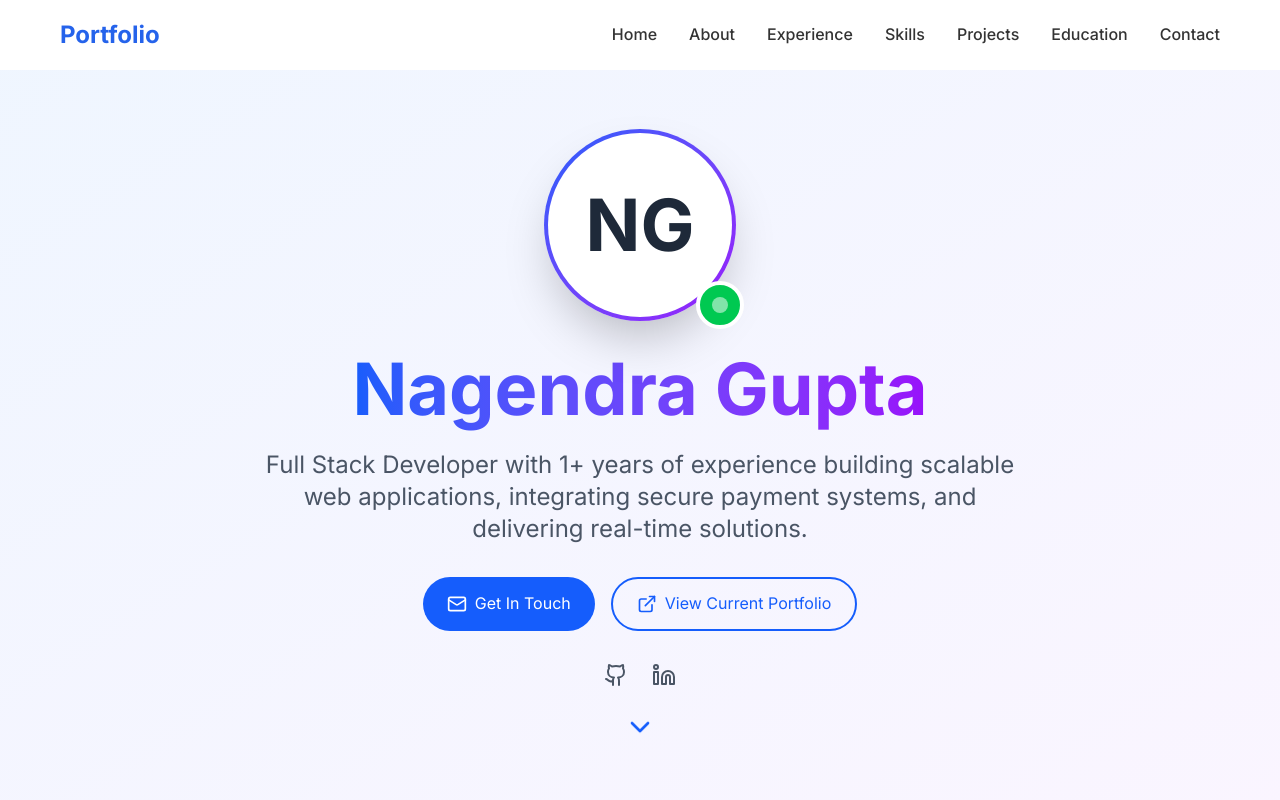
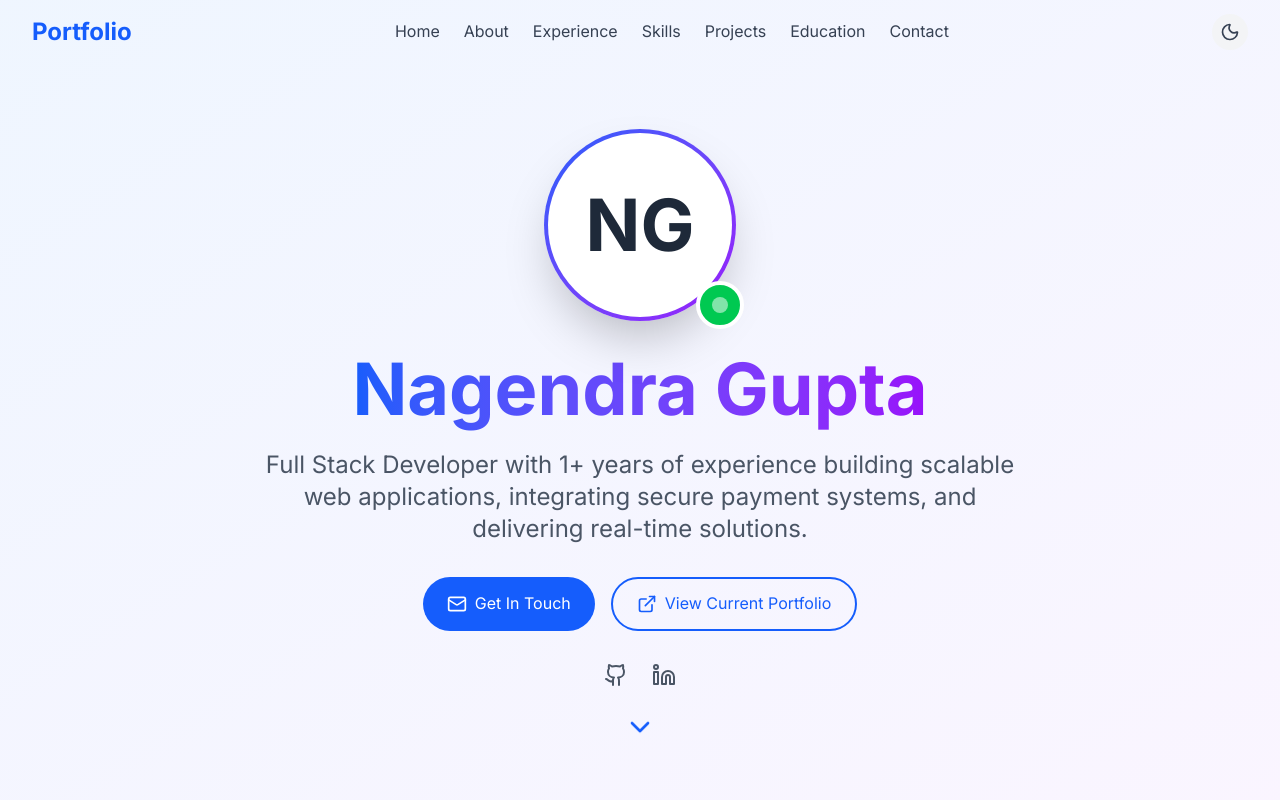
Before and after one commit to Nagendra1311/Portfolio, a React (Vite) app: page / in a window 1280 px wide. Shown: the top 800 px of the page. Built offline with nearby package versions, Linux system fonts and the light colour scheme.

Commit message:
add theme

```diff
--- a/src/App.jsx
+++ b/src/App.jsx
@@ -1,4 +1,4 @@
-import React from 'react'
+import React, { useState } from 'react'
 import Header from './components/Header'
 import Hero from './components/Hero'
 import About from './components/About'
@@ -10,17 +10,24 @@ import Experience from './components/Experience'
 import Education from './components/Education'
 
 function App() {
+
+  const [isDarkMode, setIsDarkMode] = useState(false) // new state for theme
+
+  const themeToggle = (data) => {
+    setIsDarkMode(data)
+  }
+
   return (
     <div className="App">
-      <Header />
+      <Header themeToggle={themeToggle} />
       <main>
-        <Hero />
-        <About />
-        <Experience/>
-        <Skills />
-        <Projects />
-        <Education/>
-        <Contact />
+        <Hero isDarkMode={isDarkMode}/>
+        <About isDarkMode={isDarkMode}/>
+        <Experience isDarkMode={isDarkMode}/>
+        <Skills isDarkMode={isDarkMode}/>
+        <Projects isDarkMode={isDarkMode}/>
+        <Education isDarkMode={isDarkMode}/>
+        <Contact isDarkMode={isDarkMode}/>
       </main>
       {/* <Footer /> */}
     </div>
--- a/src/components/Contact.jsx
+++ b/src/components/Contact.jsx
@@ -1,8 +1,7 @@
 import React from "react";
 import { Mail, Linkedin, Phone, Github, ExternalLink } from "lucide-react";
 
-const Contact = ({  }) => {
-  let isDarkMode=false;
+const Contact = ({ isDarkMode }) => {
   return (
     <section
       id="contact"
--- a/src/components/Education.jsx
+++ b/src/components/Education.jsx
@@ -1,8 +1,7 @@
 import React from "react";
 import { GraduationCap, Award } from "lucide-react"; // icons
 
-const Education = () => {
-  let isDarkMode = false;
+const Education = ({isDarkMode}) => {
 
   return (
     <section
--- a/src/components/Experience.jsx
+++ b/src/components/Experience.jsx
@@ -1,7 +1,6 @@
 import React, { useState } from 'react'
 
-const Experience = () => {
-      const [isDarkMode, setIsDarkMode] = useState(false);
+const Experience = ({isDarkMode}) => {
 
     const experience = [
     {
--- a/src/components/Header.jsx
+++ b/src/components/Header.jsx
@@ -1,49 +1,107 @@
 import React, { useState, useEffect } from 'react'
-import './Header.css'
+import { Sun, Moon } from 'lucide-react'
 
-const Header = () => {
+const Header = ({ themeToggle }) => {
   const [isMenuOpen, setIsMenuOpen] = useState(false)
   const [isScrolled, setIsScrolled] = useState(false)
+  const [isDarkMode, setIsDarkMode] = useState(false)
 
+  // Scroll effect
   useEffect(() => {
-    const handleScroll = () => {
-      setIsScrolled(window.scrollY > 50)
-    }
-
+    const handleScroll = () => setIsScrolled(window.scrollY > 50)
     window.addEventListener('scroll', handleScroll)
     return () => window.removeEventListener('scroll', handleScroll)
   }, [])
 
-  const toggleMenu = () => {
-    setIsMenuOpen(!isMenuOpen)
+  const toggleMenu = () => setIsMenuOpen(!isMenuOpen)
+  const closeMenu = () => setIsMenuOpen(false)
+
+  const toggleTheme = () => {
+    setIsDarkMode(!isDarkMode)
+    themeToggle(!isDarkMode)
+    localStorage.setItem('darkMode', !isDarkMode)
   }
 
-  const closeMenu = () => {
-    setIsMenuOpen(false)
-  }
+  // Load theme from localStorage
+  useEffect(() => {
+    const savedTheme = localStorage.getItem('darkMode') === 'true'
+    setIsDarkMode(savedTheme)
+  }, [])
 
   return (
-    <header className={`header ${isScrolled ? 'scrolled' : ''}`}>
-      <div className="container">
-        <nav className="nav">
-          <div className="logo">
+    <header
+      className={`fixed w-full top-0 left-0 z-50 transition-all ${
+        isScrolled
+          ? isDarkMode
+            ? 'bg-gray-900 shadow-lg'
+            : 'bg-white shadow-md'
+          : 'bg-transparent'
+      }`}
+    >
+      <div className="max-w-7xl mx-auto px-4 sm:px-6 lg:px-8">
+        <nav className="flex justify-between items-center h-16">
+          {/* Logo */}
+          <div className="text-2xl font-bold text-blue-600">
             <a href="#home">Portfolio</a>
           </div>
 
-          <ul className={`nav-menu ${isMenuOpen ? 'active' : ''}`}>
-            <li><a href="#home" onClick={closeMenu}>Home</a></li>
-            <li><a href="#about" onClick={closeMenu}>About</a></li>
-            <li><a href="#experience" onClick={closeMenu}>Experience</a></li>
-            <li><a href="#skills" onClick={closeMenu}>Skills</a></li>
-            <li><a href="#projects" onClick={closeMenu}>Projects</a></li>
-            <li><a href="#education" onClick={closeMenu}>Education</a></li>
-            <li><a href="#contact" onClick={closeMenu}>Contact</a></li>
+          {/* Menu */}
+          <ul
+            className={`fixed md:static top-16 left-0 w-full md:w-auto bg-white md:bg-transparent transition-transform transform ${
+              isMenuOpen ? 'translate-y-0' : '-translate-y-full md:translate-y-0'
+            } md:flex md:items-center md:gap-6`}
+          >
+            {['home', 'about', 'experience', 'skills', 'projects', 'education', 'contact'].map((section) => (
+              <li key={section}>
+                <a
+                  href={`#${section}`}
+                  onClick={closeMenu}
+                  className={`block px-4 py-2 md:p-0 text-gray-800 md:text-gray-700 hover:text-blue-600 transition-colors ${
+                    isDarkMode ? 'text-gray-200 hover:text-yellow-400' : ''
+                  }`}
+                >
+                  {section.charAt(0).toUpperCase() + section.slice(1)}
+                </a>
+              </li>
+            ))}
           </ul>
 
-          <div className={`hamburger ${isMenuOpen ? 'active' : ''}`} onClick={toggleMenu}>
-            <span></span>
-            <span></span>
-            <span></span>
+          {/* Actions: Theme toggle + Hamburger */}
+          <div className="flex items-center gap-3">
+            {/* Theme toggle */}
+            <button
+              onClick={toggleTheme}
+              className={`p-2 rounded-full transition-colors ${
+                isDarkMode
+                  ? 'bg-gray-700 text-yellow-400 hover:bg-gray-600'
+                  : 'bg-gray-100 text-gray-700 hover:bg-gray-200'
+              }`}
+              aria-label="Toggle theme"
+            >
+              {isDarkMode ? <Sun size={20} /> : <Moon size={20} />}
+            </button>
+
+            {/* Hamburger */}
+            <button
+              onClick={toggleMenu}
+              className="flex flex-col justify-between w-6 h-5 md:hidden focus:outline-none"
+            >
+              <span
+                className={`block h-0.5 w-full bg-gray-800 dark:bg-gray-200 transition-transform ${
+                  isMenuOpen ? 'rotate-45 translate-y-2' : ''
+                }`}
+              ></span>
+              <span
+                className={`block h-0.5 w-full bg-gray-800 dark:bg-gray-200 transition-opacity ${
+                  isMenuOpen ? 'opacity-0' : 'opacity-100'
+                }`}
+              ></span>
+              <span
+                className={`block h-0.5 w-full bg-gray-800 dark:bg-gray-200 transition-transform ${
+                  isMenuOpen ? '-rotate-45 -translate-y-2' : ''
+                }`}
+              ></span>
+            </button>
           </div>
         </nav>
       </div>
--- a/src/components/Projects.jsx
+++ b/src/components/Projects.jsx
@@ -1,8 +1,7 @@
 import React from "react";
 import { ExternalLink } from "lucide-react"; // make sure you have lucide-react installed
 
-const Projects = () => {
-  let isDarkMode = false;
+const Projects = ({isDarkMode}) => {
 
   const projects = [
     {
--- a/src/components/Skills.jsx
+++ b/src/components/Skills.jsx
@@ -9,8 +9,7 @@ import {
   SiPostman, SiStripe, SiRazorpay
 } from "react-icons/si";
 
-const Skills = () => {
-  let isDarkMode = false;
+const Skills = ({isDarkMode}) => {
 
   const skills = {
     "Languages & Frameworks": [
```
